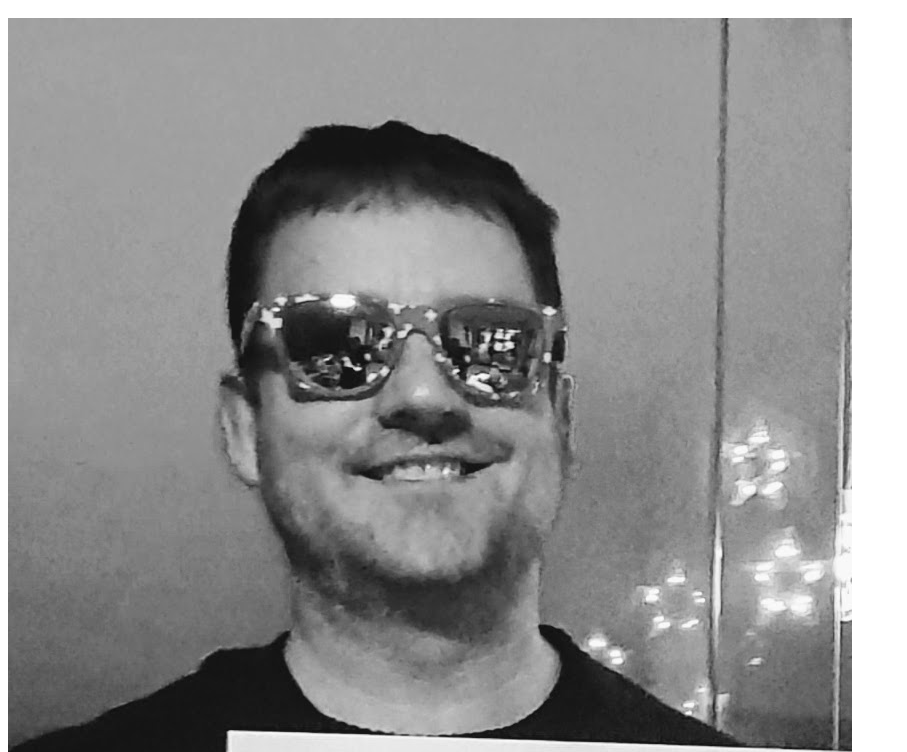
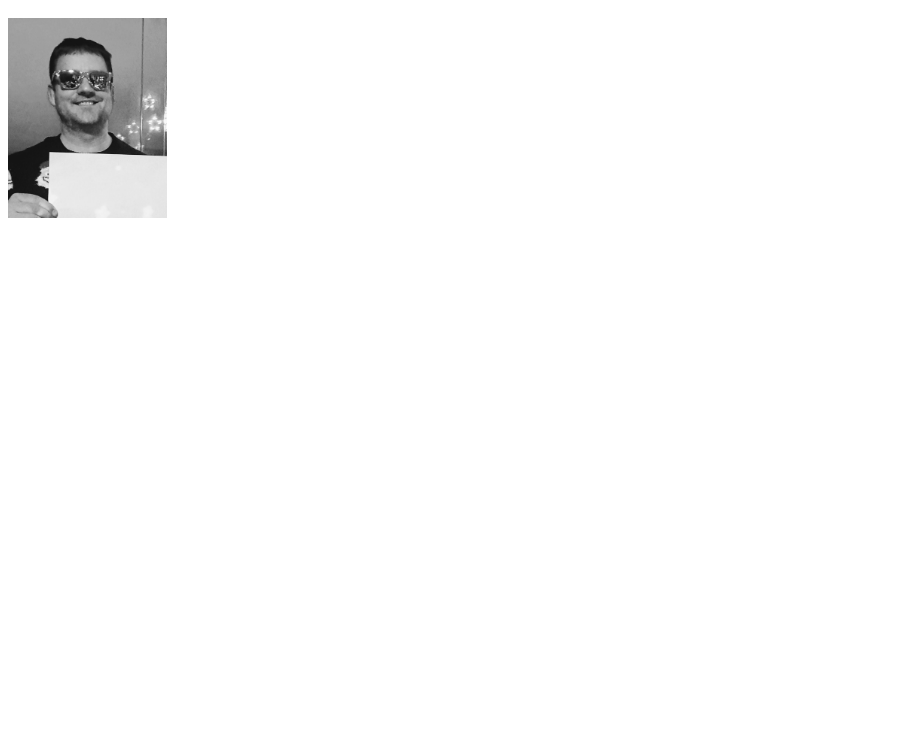
Before and after one commit to ergendoeper/ergendoeper.github.io, a plain HTML site: page index.html in a window 1280 px wide. Shown: the part 48-800 px from the top of the page, without its empty margins (0-907 px from the left). Drawn offline with Linux system fonts and the light colour scheme.

Commit message:
changed pic attributes

```diff
--- a/index.html
+++ b/index.html
@@ -1,4 +1,7 @@
 <html>
     <h1>Hello World !</h1>
-    <img src="aow.jpg" alt="just a picture of me">
-</html>
+    <div>
+        <img src="aow.jpg" alt="just a picture of me" height="200">
+
+    </div>
+    </html>
```
